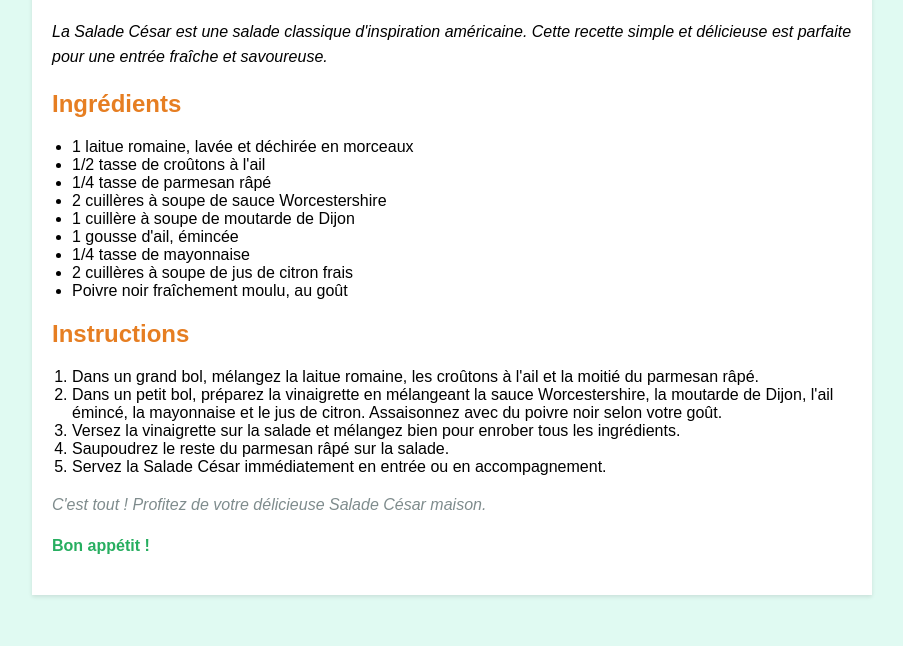
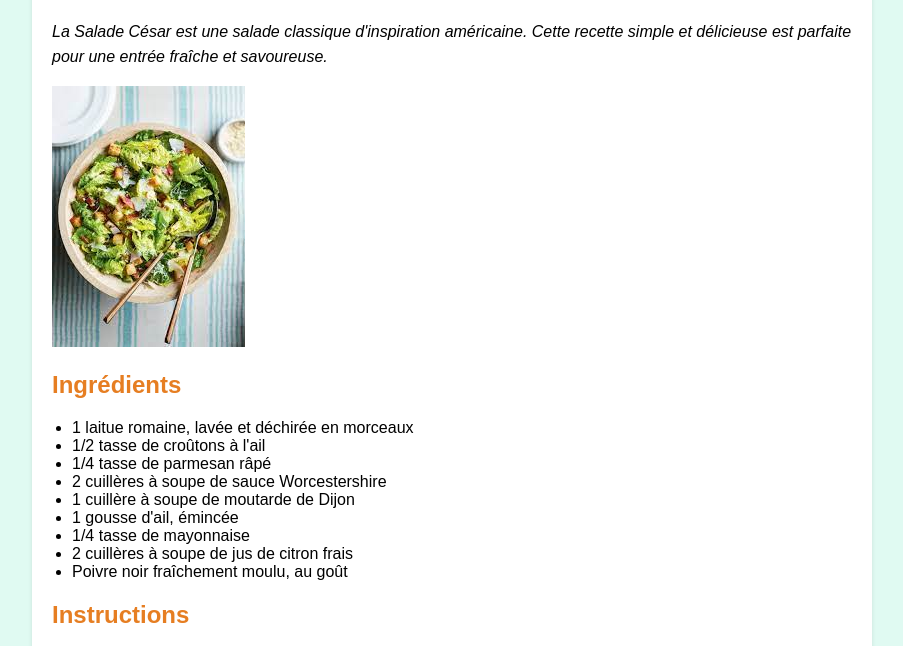
Before and after one commit to Clem-pnt/Recettes_etudiantes, a plain HTML site: page salade_cesar.html in a window 1280 px wide. Shown: the part 101-747 px from the top of the page, without its empty margins (188-1091 px from the left). Drawn offline with Linux system fonts and the light colour scheme.

Commit message:
Update salade_cesar.html

```diff
--- a/salade_cesar.html
+++ b/salade_cesar.html
@@ -54,7 +54,7 @@
     <div class="recipe-container">
         <h1>Recette de Salade César</h1>
         <p><em>La Salade César est une salade classique d'inspiration américaine. Cette recette simple et délicieuse est parfaite pour une entrée fraîche et savoureuse.</em></p>
-
+        <img src="cesar.jpg" alt="Salade César">
         <h2>Ingrédients</h2>
         <ul>
             <li>1 laitue romaine, lavée et déchirée en morceaux</li>
```
